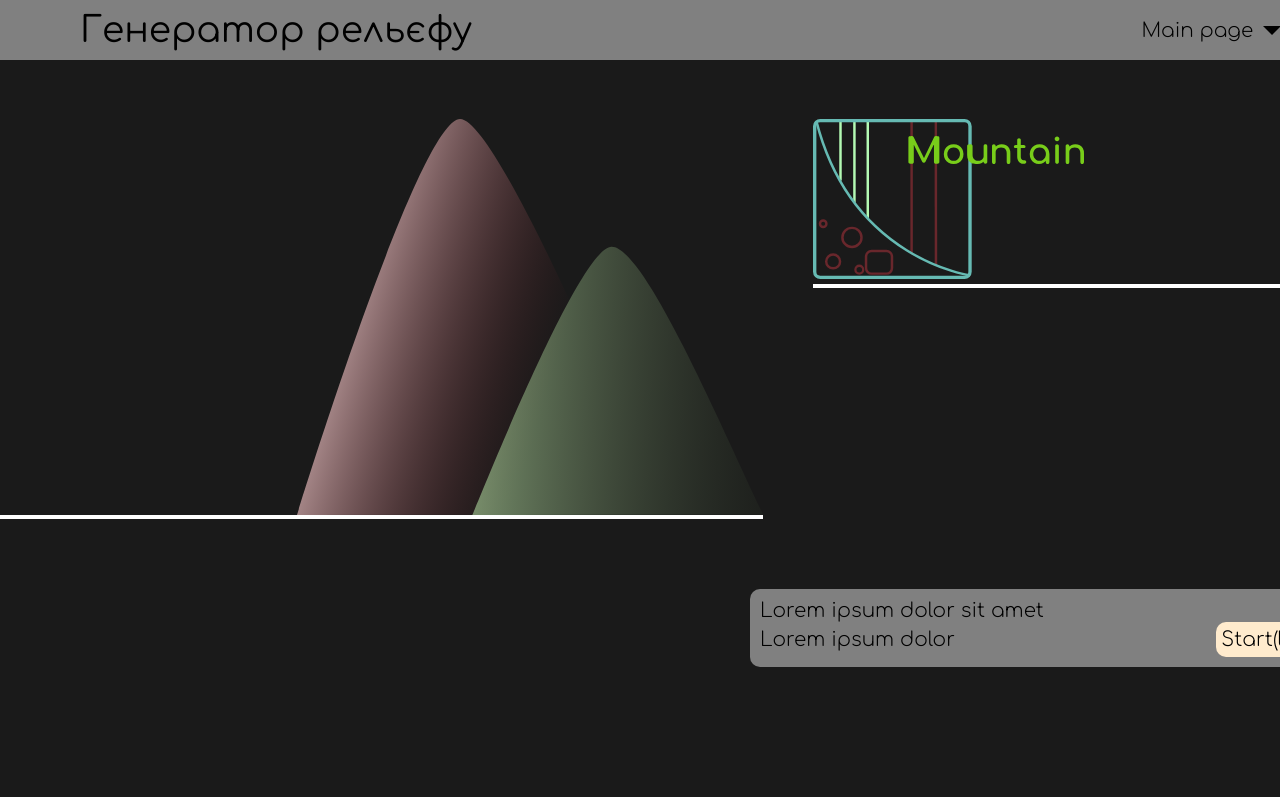
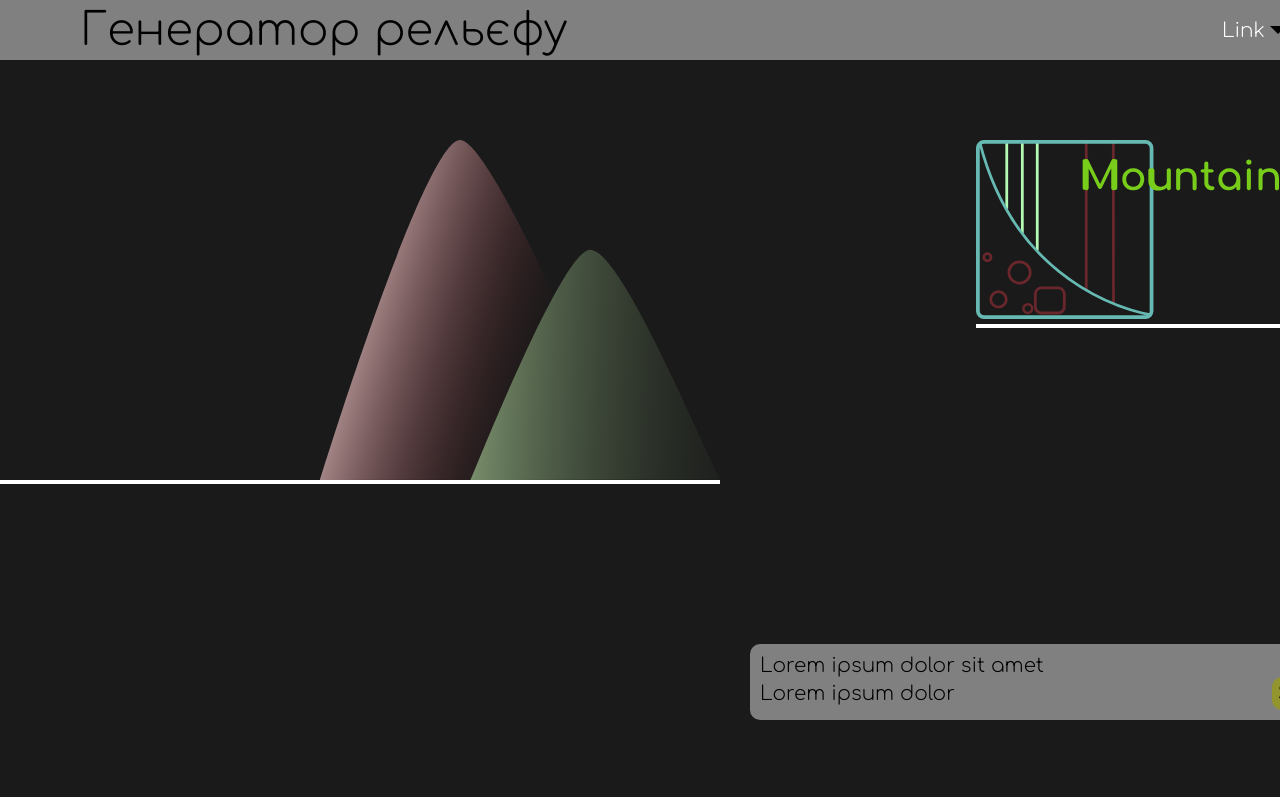
Before and after one commit to userforstudentproject/relief_generator, a plain HTML site: page index.html in a window 1280 px wide. Shown: the top 797 px of the page. Drawn offline with Linux system fonts and the light colour scheme.

Commit message:
update header with BEM and update intro

```diff
--- a/index.html
+++ b/index.html
@@ -8,53 +8,54 @@
 		<meta charset="utf-8">
 	</head>
 	<body lang="uk">
-		<header id="header" class="flex_wrapper">
-			<div class="flex_wrapper block_in_body_wrapper">
-				<h1 id="main_page_title">Генератор рельєфу</h1>
-				<div class="flex_wrapper">
+		<header class="header header_fixed">
+			<div class="header_wrapper">
+				<div class="header__left_part">
+					<!-- some logo -->
+					<h1 class="header__title">Генератор рельєфу</h1>
+				</div>
+
+				<div class="header__right_part">
 					<nav>
-						<ul id="menu_list_header" class="container menu_list_header_closed">
-							<li class="flex_wrapper"><a href="#">Main page</a><img id="open_header_menu_btn" src="static/img/nav_btn.svg" alt="icon"></li>
-							<li><a href="#">test link</a></li>
-							<li><a href="#">test link</a></li>
-							<li><a href="#">test link</a></li>
+						<ul>
+							<li class="drop-down_menu__title">Link<span class="drop-down_menu__item_title_append"></span></li>
+							<li class="drop-down_menu__item">Link</li>
+							<li class="drop-down_menu__item">Link</li>
+							<li class="drop-down_menu__item">Link</li>
+							<li class="drop-down_menu__item">Link</li>
 						</ul>
 					</nav>
-					<button id="change_lang_btn" class="border-radius-style">uk</button>
+
+					<button id="change_lang_btn" class="border-radius-style simple_btn">uk</button>
 				</div>
 			</div>
 		</header>
 
-		<section class="flex_wrapper flex_wrapper_row_j-center_a-end flex_default_a">
-			<div class="block_in_body_wrapper">
-				<div id="big_logo_container">
-					<div class="flex_wrapper">
-						<div id="mountain_logo_container">
-							<img src="static/img/mountain_big_logo_part.svg" alt="logo">
-							<div class="smart_logo_line smart_logo_line_left"></div>
+		<section>
+			<div class="flex_wrapper_column flex_wrapper_j-space-around max_container">
+				<div class="flex_wrapper max-w_container">
+					<div class="flex_wrapper_column medium-w_container">
+						<img src="static/img/mountain_big_logo_part.svg" class="flex_self_end" alt="logo">
+						<div class="smart_logo_line smart_logo_line_left flex_self_start"></div>
 					</div>
 
-						<div id="smart_logo_container">
+					<div class="small-w_container flex_self_start">
 						<img src="static/img/smart_big_logo_part.svg" alt="logo">
 						<div class="smart_logo_line"></div>
 					</div>
 				</div>
-				</div>
 
-				<div id="intro_info_container" class="flex_wrapper">
-					<h2 id="intro_info" class="border-radius-style">
+				<div class="action_article border-radius-style flex_self_end">
 						<span>Lorem ipsum dolor sit amet</span>
-						<span class="flex_wrapper">
+						<span class="action_article__content_bottom">
 							<span>Lorem ipsum dolor</span>
-							<a id="intro_start_work_btn" href="#" class="flex_wrapper border-radius-style">Start(link)<img src="static/img/mini_logo.svg" alt="icon"></a>
+							<a id="intro_start_work_btn" href="#" class="simple_btn border-radius-style">Start<img class="simple_btn_append" src="static/img/mini_logo.svg" alt="icon"></a>
 						</span>
-					</h2>
 				</div>
 			</div>
 		</section>
 
-		<section class="flex_wrapper flex_wrapper_row_j-center_a-end flex_default_a">
-			<div class="block_in_body_wrapper">
+		<section>
 			<h3 class="section__title">Lorem ipsum dolor</h3>
 			<div class="flex_wrapper large-h_container">
 				<article class="small_info_block">
@@ -71,11 +72,9 @@
 					<p class="small_info_block__content">Lorem ipsum dolor sit amet, consectetur adipiscing elit. Phasellus ac scelerisque enim, in pulvinar velit. Nunc sit amet viverra sem, non tempor elit. Donec hendrerit eu ex ac egestas.</p>
 				</article>
 			</div>
-			</div>
 		</section>
 
-		<section class="flex_wrapper flex_wrapper_row_j-center_a-end flex_default_a">
-			<div class="block_in_body_wrapper">
+		<section>
 			<h3 class="section__title">Lorem ipsum dolor</h3>
 			<div class="flex_wrapper_column large-h_container">
 				<div class="flex_self_end small_margin_top_container">
@@ -101,11 +100,9 @@
 					</div>
 				</div>
 			</div>
-			</div>
 		</section>
 
-		<section class="flex_wrapper flex_wrapper_row_j-center_a-end flex_default_a">
-			<div class="block_in_body_wrapper">
+		<section>
 			<h3 class="section__title max-w_container flex_wrapper flex_wrapper_row_j-end_a-start flex_default_a">Lorem ipsum dolor</h3>
 
 			<div class="flex_wrapper_column flex_wrapper_j-space-around large-h_container max-w_container">
@@ -127,7 +124,6 @@
 					</div>
 				</div>
 			</div>
-			</div>
 		</section>
 
 		<footer></footer>
--- a/static/css/base.css
+++ b/static/css/base.css
@@ -24,41 +24,133 @@ body {
 	width: 100vw;
 	min-width: 1440px;
 	margin-top: 60px;
+	display: flex;
+	flex-direction: column;
+	justify-content: flex-start;
+	align-items: center;
+}
+
+body > * {
+	width: 1280px;
+	padding-left: 80px;
+	padding-right: 80px;
+}
+
+.header {
+	background: gray;
+	height: 60px;
+	display: flex;
+	justify-content: center;
+	align-items: center;
+}
+
+.header.header_fixed {
+	position: fixed;
+	left: 0;
+	top: 0;
+	width: 100vw;
+	min-width: 1440px;
+	padding: 0;
+	z-index: 5;
+}
+
+.header_wrapper {
+	width: 1280px;
+	padding-left: 80px;
+	padding-right: 80px;
+	display: flex;
+	justify-content: space-between;
+	align-items: center;
+}
+
+.header .header__left_part, .header .header__right_part {
+	display: flex;
+	justify-content: space-between;
+	align-items: center;
+}
+
+.header__left_part {
+	font-size: 1.5em;
+	font-weight: 400;
+}
+
+.header__right_part {
+	font-size: 1em;
+	font-weight: 300;
+}
+
+.header__left_part, .header__right_part { height: 100%; }
+
+.header__logo {
+	height: 40px;
+}
+
+.header__title {
+	font-size: 1.5em;
+}
+
+.drop-down_menu__item {
+	display: none;
+	line-height: 1.3em;
+}
+
+.drop-down_menu__item:hover {
+	border-bottom: solid 2px white;
+	line-height: 1.3em;
+}
+
+.drop-down_menu__title {
+	color: white;
+	display: flex;
+	align-items: center;
+}
+
+.drop-down_menu__item_title_append {
+	margin-left: 5px;
+	height: 0.8em;
+	width: 0.8em;
+	background-image: url('../img/nav_btn.svg');
+	background-repeat: no-repeat;
+	background-size: 0.8em;
+	background-position: center;
+}
+
+.drop-down_menu_opened .drop-down_menu__item { display: block; color: white; }
+.drop-down_menu_opened .drop-down_menu__title { color: black; }
+.drop-down_menu_opened .drop-down_menu__item_title_append {
+	transform: rotateZ(180deg);
+	height: 1em;
+	width: 1em;
+	background-color: white;
+}
+
+.drop-down_menu_opened {
+	background-color: rgba(0, 0, 0, 0.5);
+	padding: 0 5px 5px 5px;
 }
 
 
-#header {
-	position: fixed;
-	left: 0;
-	top: 0;
-	background: gray;
-	width: 100%;
-	justify-content: center;
-	min-width: 1440px;
-	z-index: 5;
-	height: 60px;
+.simple_btn {
+	height: min-content;
+	width: min-content;
+	background-color: #92942E;
+	padding: 5px 6px;
+	display: flex;
+	align-items: center;
 }
 
-
-.menu_list_header_closed > li:not(:first-child) { display: none; }
-#main_page_title { font-size: 1.8em; font-weight: 400; }
-
-#open_header_menu_btn {
-	height: 9px;
-	margin-left: 10px;
+.simple_btn_append {
+	margin-left: 5px;
+	height: 1em;
+	width: 1em;
 }
 
 #change_lang_btn {
-	height: min-content;
-	width: min-content;
-	background-color: #92942E;
 	margin-left: 37px;
-	padding: 5px 6px;
 }
 
 
 section {
-	width: 100%;
 	height: calc(100vh - 60px);
 	min-height: 700px;
 }
@@ -75,7 +167,6 @@ section {
 	width: 1280px;
 	padding-left: 80px;
 	padding-right: 80px;
-	height: 100%;
 }
 
 
@@ -169,6 +260,24 @@ section {
 	line-height: 1.5em;
 }
 
+/* action article */
+
+.action_article {
+	padding: 10px;
+	background: gray;
+	min-width: 600px;
+	border-top-right-radius: 0;
+	border-bottom-right-radius: 0;
+	padding-right: calc((100vw - 1280px) / 2);
+	transform: translateX(calc((100vw - 1280px) / 2));
+}
+
+.action_article__content_bottom {
+	display: flex;
+	align-items: center;
+	justify-content: space-between;
+}
+
 /* TEXT styles */
 .simple_text {
 	font-size: 1.5em;
--- a/static/css/index.css
+++ b/static/css/index.css
@@ -1,36 +1,3 @@
-#big_logo_container {
-	display: flex;
-	align-items: center;
-	justify-content: space-around;
-	height: 70%;
-	min-height: 400px;
-}
-
-#big_logo_container > div {
-	width: 100%;
-	height: 400px;
-}
-
-#mountain_logo_container {
-	display: flex;
-	flex-direction: column;
-	justify-content: flex-end;
-	width: 100%;
-	height: 100%;
-	align-self: flex-end;
-}
-
-#smart_logo_container {
-	align-self: flex-start;
-	width: 80%;
-	margin-left: 50px;
-	height: 40%;
-}
-
-#mountain_logo_container img {
-	align-self: flex-end;
-	height: 100%;
-}
 .smart_logo_line {
 	height: 4px;
 	background-color: white;
@@ -58,33 +25,3 @@
 		padding-left: 80px;
 	}
 }
-
-#smart_logo_container img {
-	height: 100%;
-}
-
-
-#intro_info_container {
-	justify-content: flex-end;
-	height: 100px;
-}
-
-#intro_info {
-	padding: 10px;
-	background: gray;
-	min-width: 600px;
-	border-top-right-radius: 0;
-	border-bottom-right-radius: 0;
-	padding-right: calc((100vw - 1280px) / 2);
-	transform: translateX(calc((100vw - 1280px) / 2));
-}
-
-#intro_start_work_btn {
-	background-color: blanchedalmond;
-	padding: 5px;
-}
-
-#intro_start_work_btn img {
-	height: 25px;
-	margin-left: 4px;
-}
```
Lines whose indentation alone changed are shown as unchanged.
